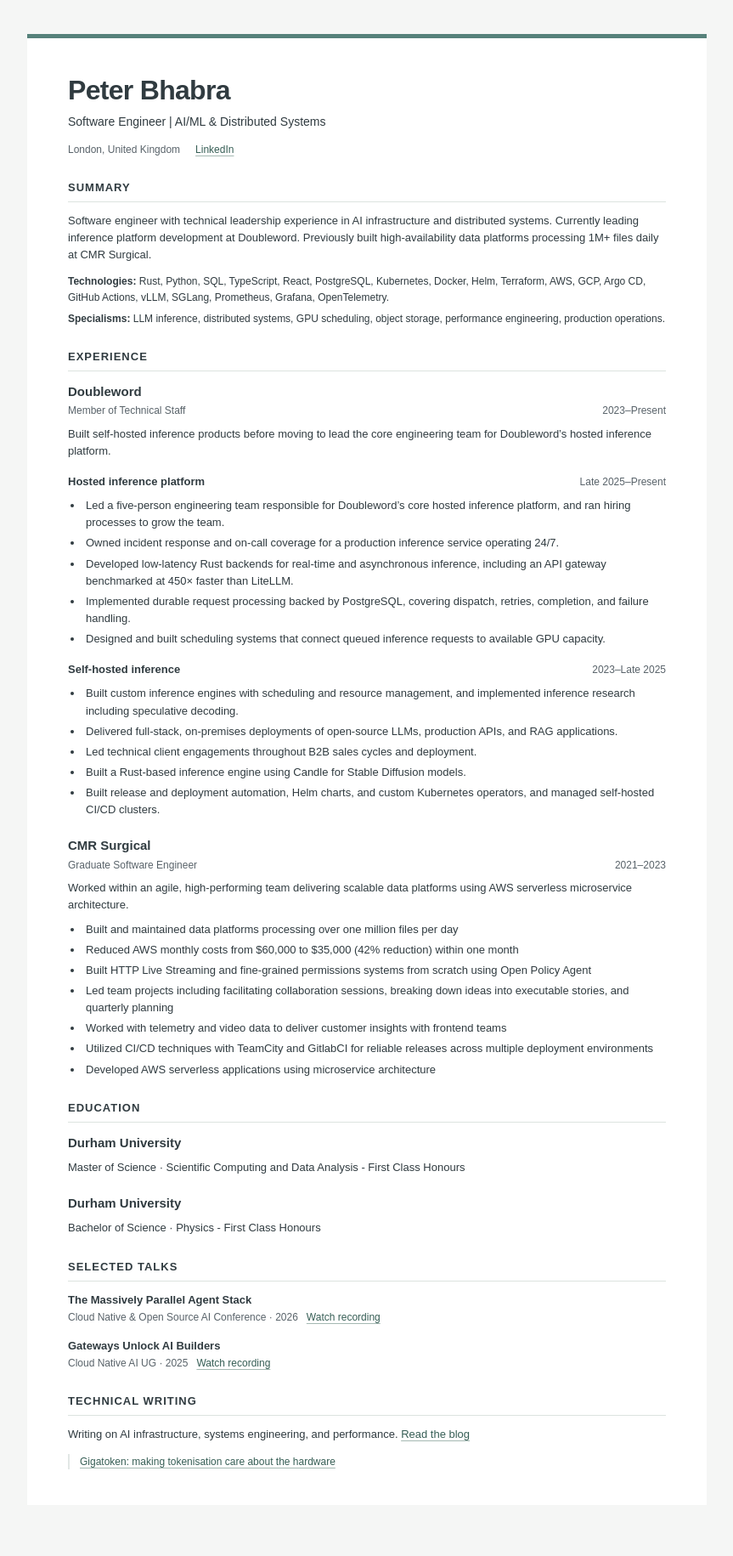
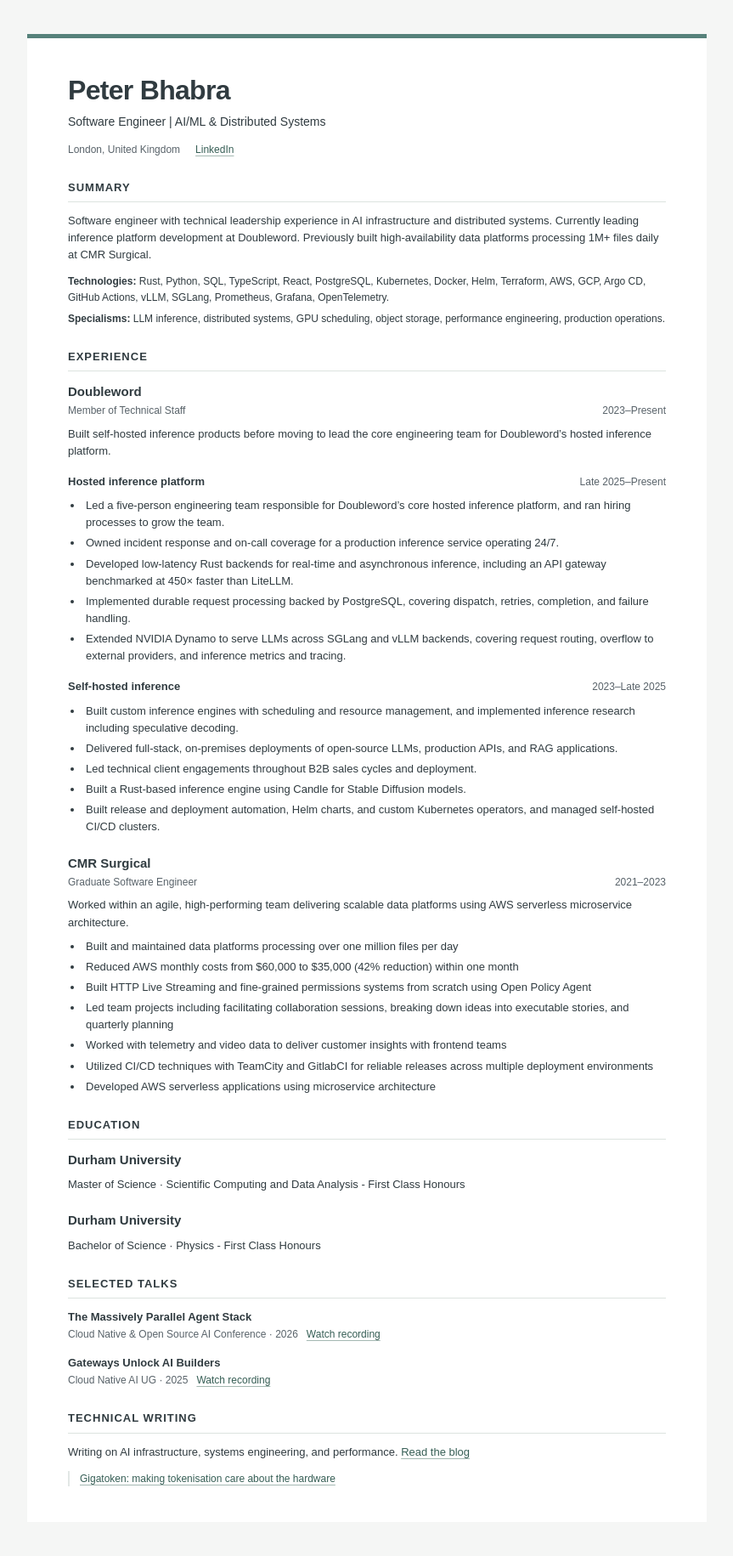
Before and after one commit to pjb157/blog, a Jekyll site: the page resume.html, which Jekyll copies as it is, in a window 1280 px wide. Shown: the whole page at 85% size, without its empty margins (208-1071 px from the left). Built offline with Jekyll 4.4.1, drawn with Linux system fonts in a browser that asks for light colours.

Commit message:
feat: highlight LLM inference work in CV
Replace the general GPU scheduling bullet with NVIDIA Dynamo serving work across SGLang and vLLM, including routing, provider overflow, metrics, and tracing. Add the corresponding one-page PDF with abbreviated earlier experience.

```diff
--- a/_data/resume.json
+++ b/_data/resume.json
@@ -72,7 +72,7 @@
             "Owned incident response and on-call coverage for a production inference service operating 24/7.",
             "Developed low-latency Rust backends for real-time and asynchronous inference, including an API gateway benchmarked at 450× faster than LiteLLM.",
             "Implemented durable request processing backed by PostgreSQL, covering dispatch, retries, completion, and failure handling.",
-            "Designed and built scheduling systems that connect queued inference requests to available GPU capacity."
+            "Extended NVIDIA Dynamo to serve LLMs across SGLang and vLLM backends, covering request routing, overflow to external providers, and inference metrics and tracing."
           ]
         },
         {
--- a/resume.html
+++ b/resume.html
@@ -50,7 +50,7 @@ li { padding-left: 3px; margin: 4px 0; }
 <li>Owned incident response and on-call coverage for a production inference service operating 24/7.</li>
 <li>Developed low-latency Rust backends for real-time and asynchronous inference, including an API gateway benchmarked at 450× faster than LiteLLM.</li>
 <li>Implemented durable request processing backed by PostgreSQL, covering dispatch, retries, completion, and failure handling.</li>
-<li>Designed and built scheduling systems that connect queued inference requests to available GPU capacity.</li>
+<li>Extended NVIDIA Dynamo to serve LLMs across SGLang and vLLM backends, covering request routing, overflow to external providers, and inference metrics and tracing.</li>
 </ul></section>
 <section class="product-phase"><div class="phase-heading"><h4>Self-hosted inference</h4><span class="dates">2023–Late 2025</span></div><ul>
 <li>Built custom inference engines with scheduling and resource management, and implemented inference research including speculative decoding.</li>
```
Also changed, not shown: 1 other file.
